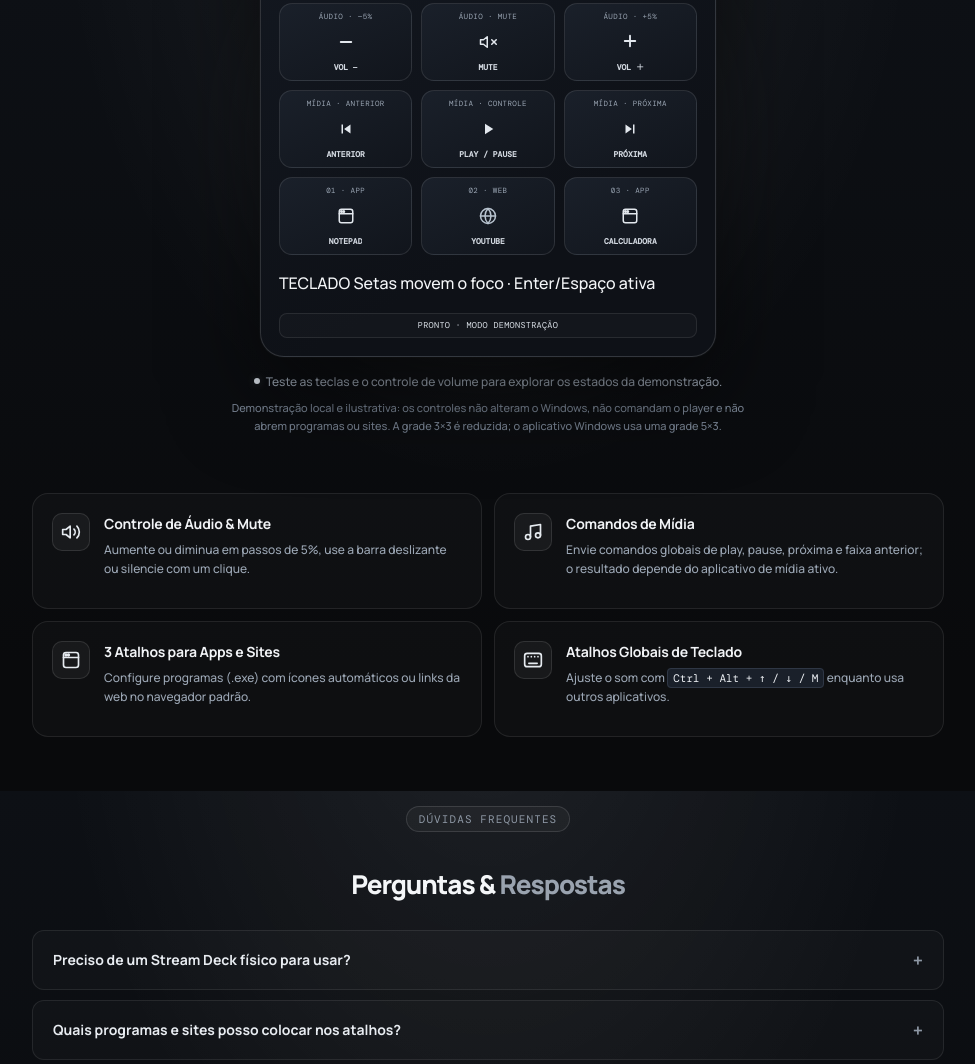
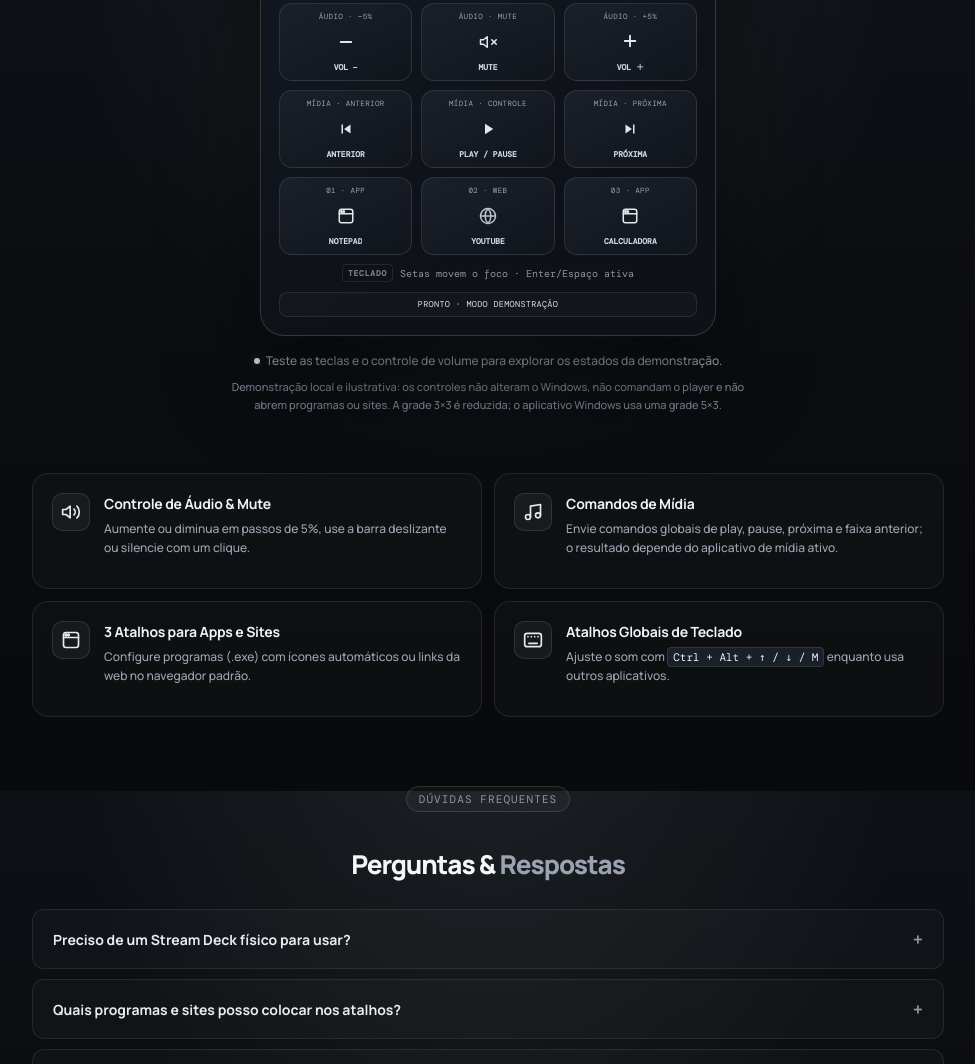
Before and after one commit to s4muelxl/C-Deck, a plain HTML site: page web/index.html in a window 1280 px wide. Shown: the part 809-1873 px from the top of the page, without its empty margins (152-1127 px from the left). Drawn offline with nearby package versions, Linux system fonts and the light colour scheme.

Commit message:
style(web): add compact keyboard guidance cue

```diff
--- a/web/style.css
+++ b/web/style.css
@@ -449,6 +449,28 @@ a {
   display: grid;
   grid-template-columns: repeat(3, 1fr);
   gap: 7px;
+}
+
+/* A quiet, visible discovery cue for sighted keyboard users. */
+.demo-grid-hint {
+  display: flex;
+  align-items: center;
+  justify-content: center;
+  flex-wrap: wrap;
+  gap: 7px;
+  margin: 9px 0 0;
+  color: #8b96a4;
+  font: 10px/1.5 var(--mono);
+  text-align: center;
+}
+.demo-grid-hint > span {
+  padding: 2px 5px;
+  border: 1px solid rgba(255,255,255,.09);
+  border-radius: 4px;
+  color: #778391;
+  font-size: 8px;
+  font-weight: 700;
+  letter-spacing: .1em;
 }
 
 .deck-key {
@@ -1211,3 +1233,7 @@ a:focus-visible,button:focus-visible,input:focus-visible { outline: 2px solid va
   white-space: nowrap;
   border: 0;
 }
+
+@media (max-width: 360px) {
+  .demo-grid-hint { gap: 5px; margin-top: 7px; font-size: 9px; }
+}
```
